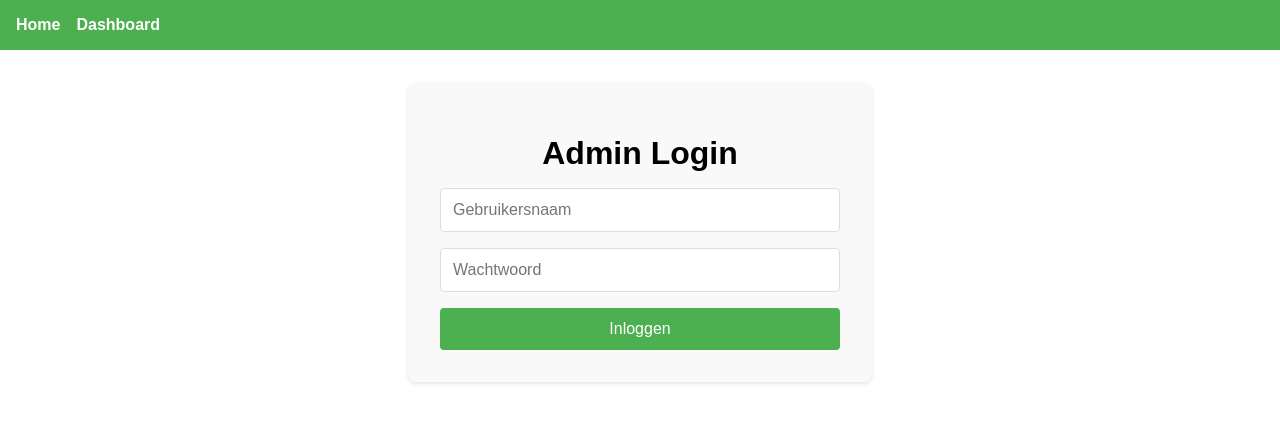
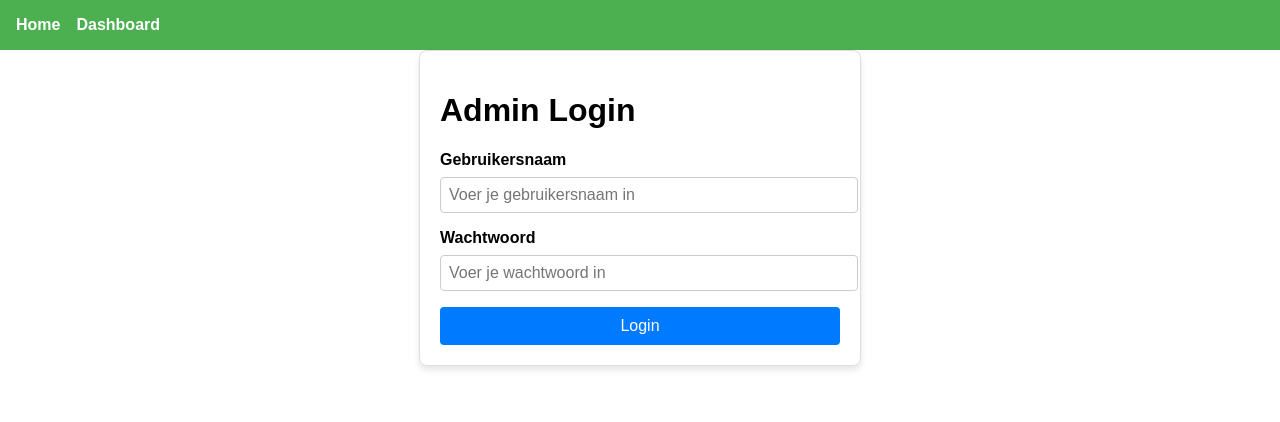
Before and after one commit to YungFuzzzz/swearvue, a Vue app: page /login in a window 1280 px wide. Shown: the top 422 px of the page. Built offline with nearby package versions, Linux system fonts and the light colour scheme; no server answers.

Commit message:
feat: login as admin works and also added a logout

```diff
--- a/src/router/index.js
+++ b/src/router/index.js
@@ -8,7 +8,7 @@ const routes = [
   {
     path: '/dashboard',
     component: Dashboard,
-    meta: { requiresAuth: true },
+    meta: { requiresAuth: true }, // Beschermde route
   },
 ];
 
@@ -17,12 +17,13 @@ const router = createRouter({
   routes,
 });
 
+// Globale route guard
 router.beforeEach((to, from, next) => {
-  const isAuthenticated = !!localStorage.getItem('token');
+  const isAuthenticated = !!localStorage.getItem('token'); // Check of de gebruiker is ingelogd
   if (to.meta.requiresAuth && !isAuthenticated) {
-    next('/login');
+    next('/login'); // Redirect naar login als de gebruiker niet ingelogd is
   } else {
-    next();
+    next(); // Verder gaan naar de gewenste route
   }
 });
 
--- a/src/views/Dashboard.vue
+++ b/src/views/Dashboard.vue
@@ -1,21 +1,39 @@
 <template>
-  <div class="dashboard">
-    <h1>Admin Dashboard</h1>
-    <button @click="logout">Logout</button>
-    <OrderList />
+  <div class="dashboard-container">
+    <h1>Welkom op het Dashboard</h1>
+    <p>Je bent succesvol ingelogd!</p>
+    <button @click="handleLogout">Uitloggen</button>
   </div>
 </template>
 
 <script>
-import OrderList from '../components/OrderList.vue';
-
 export default {
-  components: { OrderList },
   methods: {
-    logout() {
-      localStorage.removeItem('token');
-      this.$router.push('/login');
+    handleLogout() {
+      localStorage.removeItem('token'); // Verwijder het token bij uitloggen
+      this.$router.push('/login'); // Redirect naar de loginpagina
     },
   },
 };
 </script>
+
+<style scoped>
+.dashboard-container {
+  max-width: 600px;
+  margin: 0 auto;
+  padding: 20px;
+  text-align: center;
+}
+button {
+  padding: 10px 20px;
+  background-color: #dc3545;
+  color: white;
+  border: none;
+  border-radius: 4px;
+  cursor: pointer;
+  margin-top: 20px;
+}
+button:hover {
+  background-color: #c82333;
+}
+</style>
--- a/src/views/Login.vue
+++ b/src/views/Login.vue
@@ -2,47 +2,93 @@
   <div class="login-container">
     <h1>Admin Login</h1>
     <form @submit.prevent="handleLogin">
+      <div class="form-group">
+        <label for="username">Gebruikersnaam</label>
         <input
           type="text"
+          id="username"
           v-model="username"
-        placeholder="Gebruikersnaam"
-        required
+          placeholder="Voer je gebruikersnaam in"
         />
+      </div>
+      <div class="form-group">
+        <label for="password">Wachtwoord</label>
         <input
           type="password"
+          id="password"
           v-model="password"
-        placeholder="Wachtwoord"
-        required
+          placeholder="Voer je wachtwoord in"
         />
-      <button type="submit">Inloggen</button>
+      </div>
+      <button type="submit">Login</button>
       <p v-if="errorMessage" class="error-message">{{ errorMessage }}</p>
     </form>
   </div>
 </template>
 
 <script>
+import { io } from 'socket.io-client';
+
 export default {
-  name: 'Login',
   data() {
     return {
       username: '',
       password: '',
+      socket: null,
       errorMessage: '',
     };
   },
   methods: {
     handleLogin() {
-      const adminCredentials = { username: 'admin', password: '1234' };
+      if (!this.socket || !this.socket.connected) {
+        console.error('Geen verbinding met de server.');
+        this.errorMessage = 'Geen verbinding met de server.';
+        return;
+      }
 
-      if (
-        this.username === adminCredentials.username &&
-        this.password === adminCredentials.password
-      ) {
-        this.$router.push('/dashboard');
+      console.log('Login versturen:', { username: this.username, password: this.password });
+
+      // Verstuur login event
+      this.socket.emit('login', {
+        username: this.username,
+        password: this.password,
+      });
+
+      // Luister op login response
+      this.socket.once('loginResponse', (response) => {
+        console.log('Serverantwoord ontvangen:', response);
+
+        if (response.success) {
+          console.log('Login succesvol!');
+          localStorage.setItem('token', response.token); // Sla het token op
+          this.$router.push('/dashboard'); // Navigeer naar dashboard
         } else {
-        this.errorMessage = 'Ongeldige gebruikersnaam of wachtwoord.';
+          console.error('Fout bij inloggen:', response.message);
+          this.errorMessage = response.message || 'Login mislukt.';
         }
+      });
     },
+  },
+  created() {
+    // Verbinden met WebSocket-server op Render.com
+    this.socket = io('https://swear-api-uhq5.onrender.com/', {
+      transports: ['websocket'],
+      reconnectionAttempts: 5, // Probeer opnieuw te verbinden indien nodig
+    });
+
+    // Luister op connectie-gebeurtenissen
+    this.socket.on('connect', () => {
+      console.log('Succesvol verbonden met de WebSocket-server:', this.socket.id);
+    });
+
+    this.socket.on('connect_error', (err) => {
+      console.error('Fout bij verbinden:', err.message);
+    });
+  },
+  beforeDestroy() {
+    if (this.socket) {
+      this.socket.disconnect(); // Verbreek de verbinding netjes
+    }
   },
 };
 </script>
@@ -50,51 +96,43 @@ export default {
 <style scoped>
 .login-container {
   max-width: 400px;
-  margin: 2rem auto;
-  padding: 2rem;
-  background: #f9f9f9;
+  margin: 0 auto;
+  padding: 20px;
+  border: 1px solid #ddd;
   border-radius: 8px;
-  box-shadow: 0 2px 4px rgba(0, 0, 0, 0.1);
+  box-shadow: 0 4px 6px rgba(0, 0, 0, 0.1);
 }
-
-.login-container h1 {
-  text-align: center;
-  margin-bottom: 1rem;
+.form-group {
+  margin-bottom: 16px;
 }
-
-.login-container form {
-  display: flex;
-  flex-direction: column;
-  gap: 1rem;
+label {
+  display: block;
+  margin-bottom: 8px;
+  font-weight: bold;
 }
-
-.login-container input[type="text"],
-.login-container input[type="password"] {
-  padding: 0.75rem;
-  border: 1px solid #ddd;
+input {
+  width: 100%;
+  padding: 8px;
+  font-size: 16px;
+  border: 1px solid #ccc;
   border-radius: 4px;
-  font-size: 1rem;
 }
-
-.login-container button {
-  padding: 0.75rem;
-  background-color: #4CAF50;
-  color: white;
+button {
+  width: 100%;
+  padding: 10px;
+  font-size: 16px;
+  background-color: #007bff;
+  color: #fff;
   border: none;
   border-radius: 4px;
-  font-size: 1rem;
   cursor: pointer;
-  transition: background-color 0.3s;
 }
-
-.login-container button:hover {
-  background-color: #45a049;
+button:hover {
+  background-color: #0056b3;
 }
-
 .error-message {
   color: red;
-  font-size: 0.9rem;
-  margin-top: -0.5rem;
-  text-align: center;
+  margin-top: 8px;
+  font-size: 14px;
 }
 </style>
```
Lines whose indentation alone changed are shown as unchanged.
